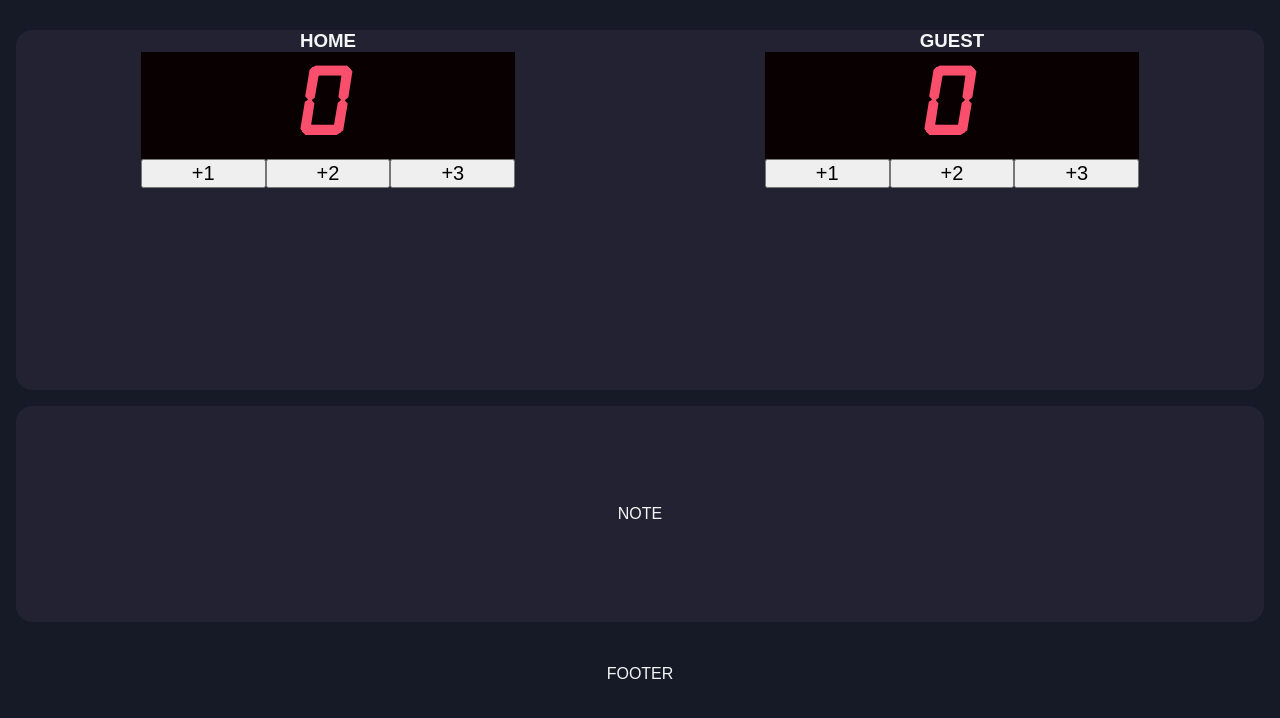
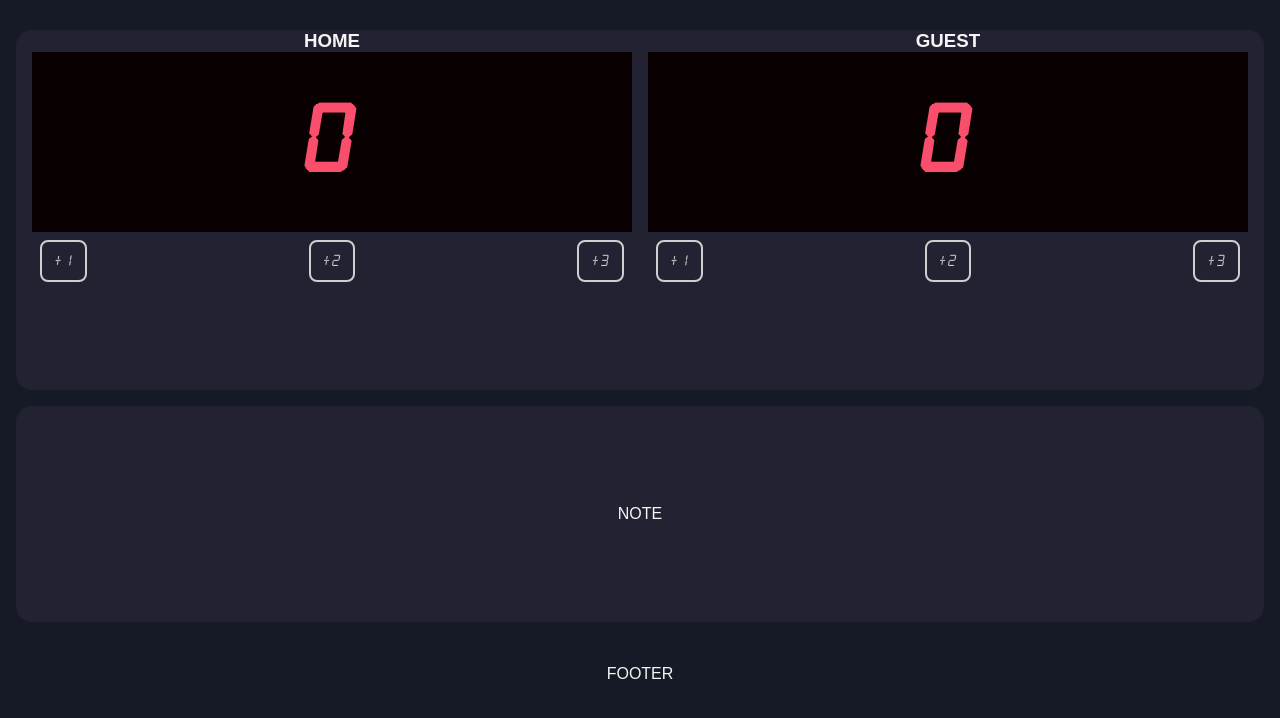
Before and after one commit to sonictrain/scoreboard, a plain HTML site: page index.html in a window 1280 px wide. Shown: the part 74-792 px from the top of the page. Drawn offline with Linux system fonts and the light colour scheme; a web font is replaced by a local one.

Commit message:
Buttons improved

```diff
--- a/index.css
+++ b/index.css
@@ -17,6 +17,7 @@ p {
 body,html {
     margin: 0;
     padding: 0;
+    transition: all 200ms;
 }
 
 * {
@@ -58,16 +59,29 @@ main {
 }
 
 .score-container {
+    /* padding: 1rem; */
     width: 50%;
     display: flex;
     flex-direction: column;
     align-items: center;
 }
 
+.score-container:nth-child(1) {
+    margin-left: 1rem;
+    margin-right: 0.5rem;
+}
+
+.score-container:nth-child(2) {
+    margin-left: 0.5rem;
+    margin-right: 1rem;
+}
+
 .score {
     display: flex;
     justify-content: center;
-    width: 60%;
+    align-items: center;
+    width: 100%;
+    height: 50%;
     background-color: #080001;
     font-family: "alarm_clock";
     font-size: 5rem;
@@ -76,12 +90,32 @@ main {
 
 .btn-pt {
     display: flex;
-    width: 60%;
+    justify-content: space-between;
+    width: 100%;
+    padding: 0.5rem;
 }
 
 button {
-    flex: auto;
-    font-size: 1.25rem;
+    background-color: transparent;
+    border-radius: 0.5rem;
+    border-width: 0.15rem;
+    border-color: rgb(207, 207, 207);
+    border-style: solid;
+    color: rgb(207, 207, 207);
+    cursor: pointer;
+    display: inline-block;
+    font-family: "alarm_clock";
+    font-size: 1rem;
+    list-style: none;
+    margin: 0;
+    padding: 10px 12px;
+    text-align: center;
+    transition: all 200ms;
+    vertical-align: baseline;
+    white-space: nowrap;
+    user-select: none;
+    -webkit-user-select: none;
+    touch-action: manipulation;
 }
 
 section {
```
